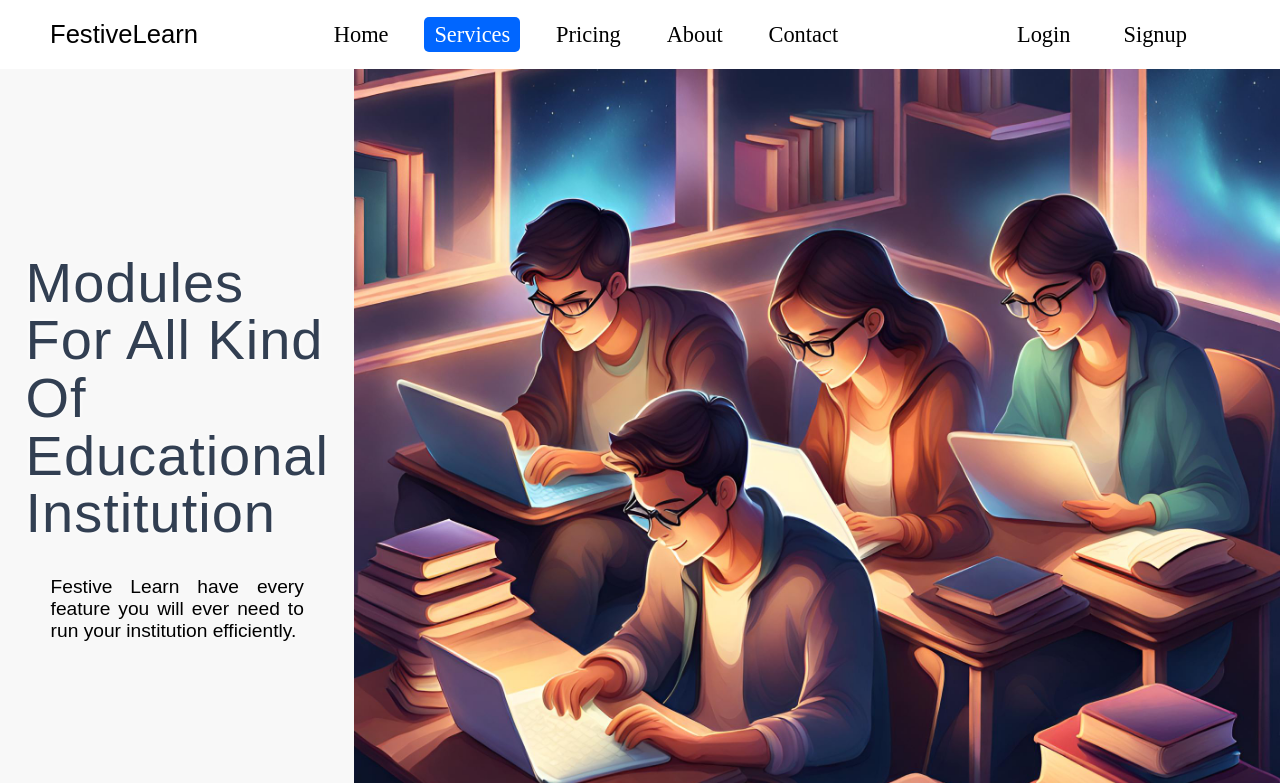
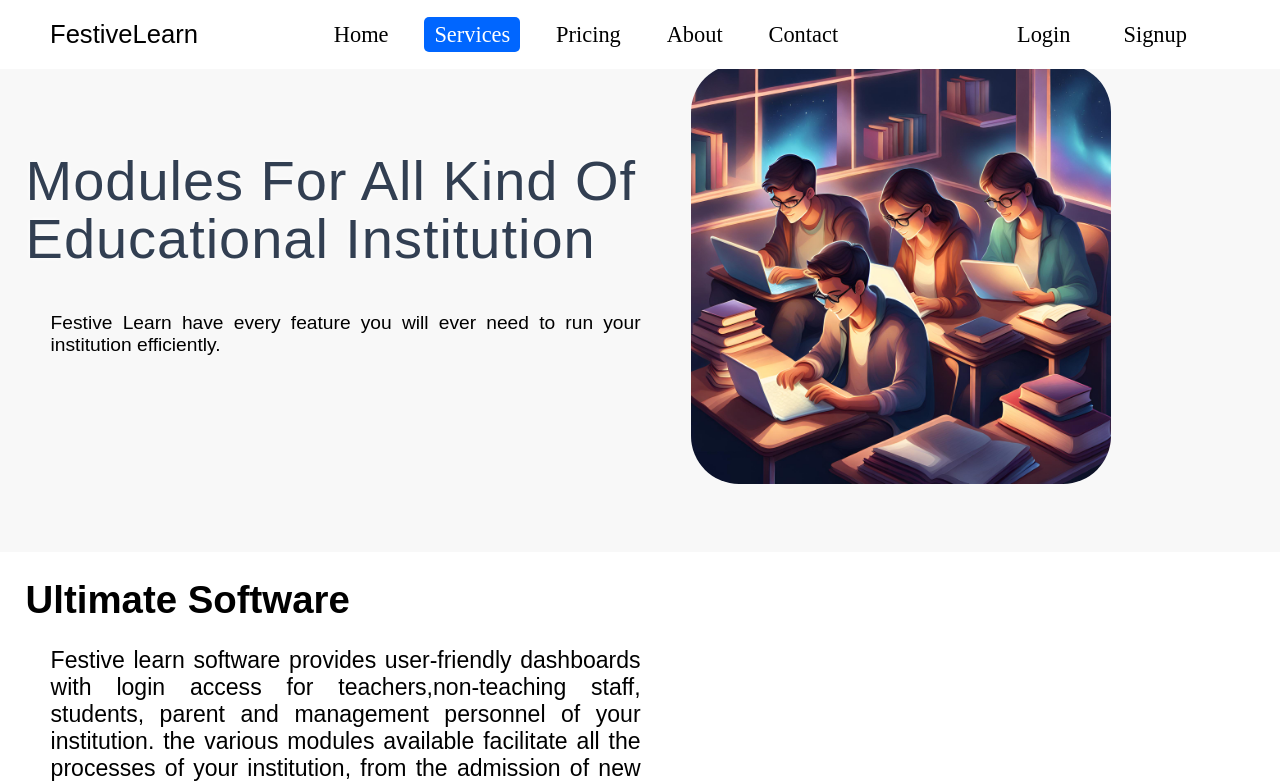
Before and after one commit to sharat0/lb-landing, a PHP site: page /services/ in a window 1280 px wide. Shown: the top 783 px of the page. Run offline with PHP 8.4, Linux system fonts and the light colour scheme; some libraries are stand-ins or nearby versions.

Commit message:
Fixed image size

```diff
--- a/services/style.css
+++ b/services/style.css
@@ -87,6 +87,7 @@ h1{
   background-color: #F8F8F8;
   display: flex;
   align-items: center;
+  padding: 5% 0;
 }
 .feature {
 
@@ -99,6 +100,15 @@ h1{
   font-size: 3.5em;
   font-family: "Prompt", sans-serif;
 }
+
+.modules .image img{
+  width: 100%;
+  height: 420px !important;
+  /* min-height: 100%; */
+  object-fit: cover;
+  border-radius: 48px;
+}
+
 .software {
   min-height: 100vh;
   display: flex;
@@ -147,7 +157,6 @@ h1{
 
 .image img {
   width: 100%;
-  min-height: 100%;
   object-fit: cover;
   border-radius: 48px;
 }
```
